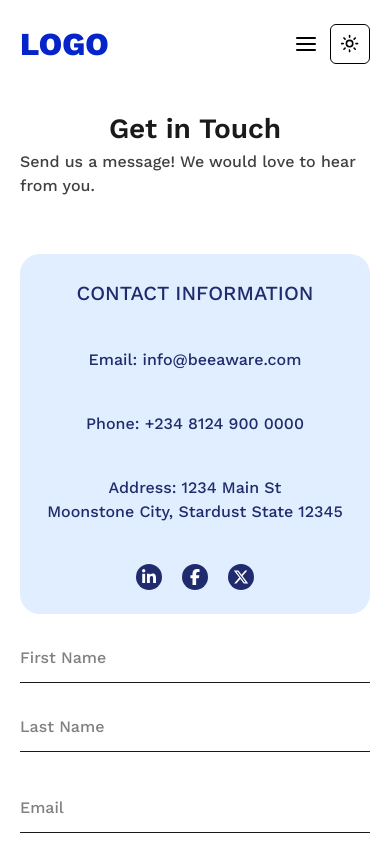
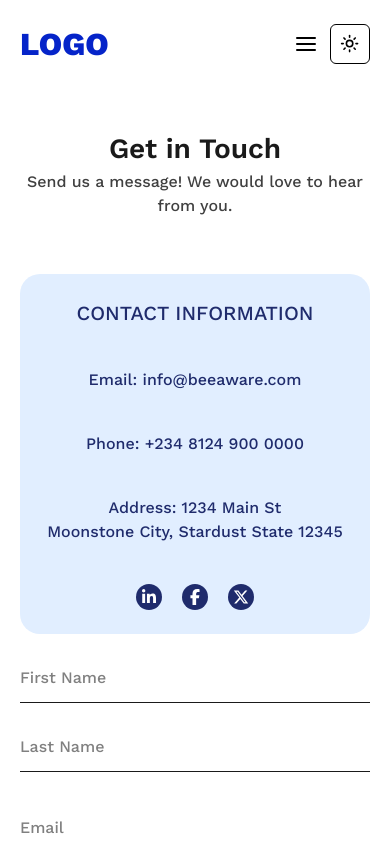
Before and after one commit to Perpy-del/BeeAware, a Next.js app: page /contact in a window 390 px wide. Shown: the top 844 px of the page. Built offline with nearby package versions, Linux system fonts and the light colour scheme.

Commit message:
fix: nav padding and margin overlapping nav items

```diff
--- a/app/contact/page.tsx
+++ b/app/contact/page.tsx
@@ -15,7 +15,7 @@ const ContactPage = (props: Props) => {
       <h1 className="sm:text-headerFour lg:text-headerThree xl:text-headerTwo 3xl:text-textLarge sm:font-ba_medium lg:font-ba_large sm:leading-normal sm:text-center lg:text-left dark:text-baSubtle text-baDark 3xl:pt-60">
         Get in Touch
       </h1>
-      <p className="lg:text-headerFive font-ba_normal sm:pb-14 lg:pb-16 text-baBody dark:text-baLight 3xl:text-headerTwo">
+      <p className="lg:text-headerFive font-ba_normal sm:pb-14 lg:pb-16 sm:text-center lg:text-left text-baBody dark:text-baLight 3xl:text-headerTwo">
         Send us a message! We would love to hear from you.
       </p>
       <div className="flex justify-between items-center sm:gap-5 lg:gap-0 sm:flex-col-reverse lg:flex-row">
--- a/components/AboutComponents/AboutHeroComponent.tsx
+++ b/components/AboutComponents/AboutHeroComponent.tsx
@@ -6,7 +6,7 @@ type Props = {};
 const AboutHeroComponent = (props: Props) => {
   return (
     <div
-      className="bg-no-repeat bg-[url('/aboutimg.jpg')] rounded-[30px] bg-center bg-cover sm:px-3 lg:pl-16 sm:py-20 lg:py-24 sm:mx-5 sm:mt-5 lg:mt-0 lg:mx-20 3xl:mx-40 3xl:mt-20"
+      className="bg-no-repeat bg-[url('/aboutimg.jpg')] rounded-[30px] bg-center bg-cover sm:px-3 lg:pl-16 sm:py-20 lg:py-24 sm:mx-5 lg:mx-20 3xl:mx-40 3xl:mt-20"
       id="about"
     >
       <h1 className="lg:text-textLarge sm:text-headerThree text-baLight sm:font-ba_medium lg:font-ba_large sm:text-center lg:text-left sm:pb-5 lg:pb-14">
--- a/components/HomepageComponents/HeroSection.tsx
+++ b/components/HomepageComponents/HeroSection.tsx
@@ -12,7 +12,7 @@ const HeroSection = (props: Props) => {
   return (
     <>
       <div id="hero" className="sm:p-5 lg:px-14 xl:px-20 3xl:px-40">
-        <div className="bg-baAccent sm:p-5 lg:px-16 xl:px-28 3xl:px-72 lg:py-12 xl:py-20 sm:rounded-2xl lg:rounded-[40px] sm:mt-5 lg:mt-7 sm:mb-14 lg:mb-24 flex sm:flex-col lg:flex-row items-center gap-10 text-baBody">
+        <div className="bg-baAccent sm:p-5 lg:px-16 xl:px-28 3xl:px-72 lg:py-12 xl:py-20 sm:rounded-2xl lg:rounded-[40px] sm:mt-0 lg:mt-7 sm:mb-14 lg:mb-24 flex sm:flex-col lg:flex-row items-center gap-10 text-baBody">
           {/* Left Side */}
           <div className="lg:w-[80%] 3xl:w-[70%] space-y-4 3xl:space-y-8">
             <h1 className="sm:text-headerThree lg:hidden 3xl:hidden text-baDark font-ba_medium leading-10 text-center">
--- a/components/NavBarComponents/MobileNav.tsx
+++ b/components/NavBarComponents/MobileNav.tsx
@@ -24,7 +24,7 @@ const MobileNav = (props: Props) => {
   const [showNav, setShowNav] = useState(false);
 
   return (
-    <nav className={`pt-5 lg:hidden ${showNav ? "fixed h-screen w-screen z-50" : "relative"} px-5`}>
+    <nav className={`py-5 lg:hidden ${showNav ? "fixed h-screen w-screen z-50" : "relative"} px-5`}>
       <div className="flex justify-between">
         {/* Logo */}
         <Link href="/">
```
